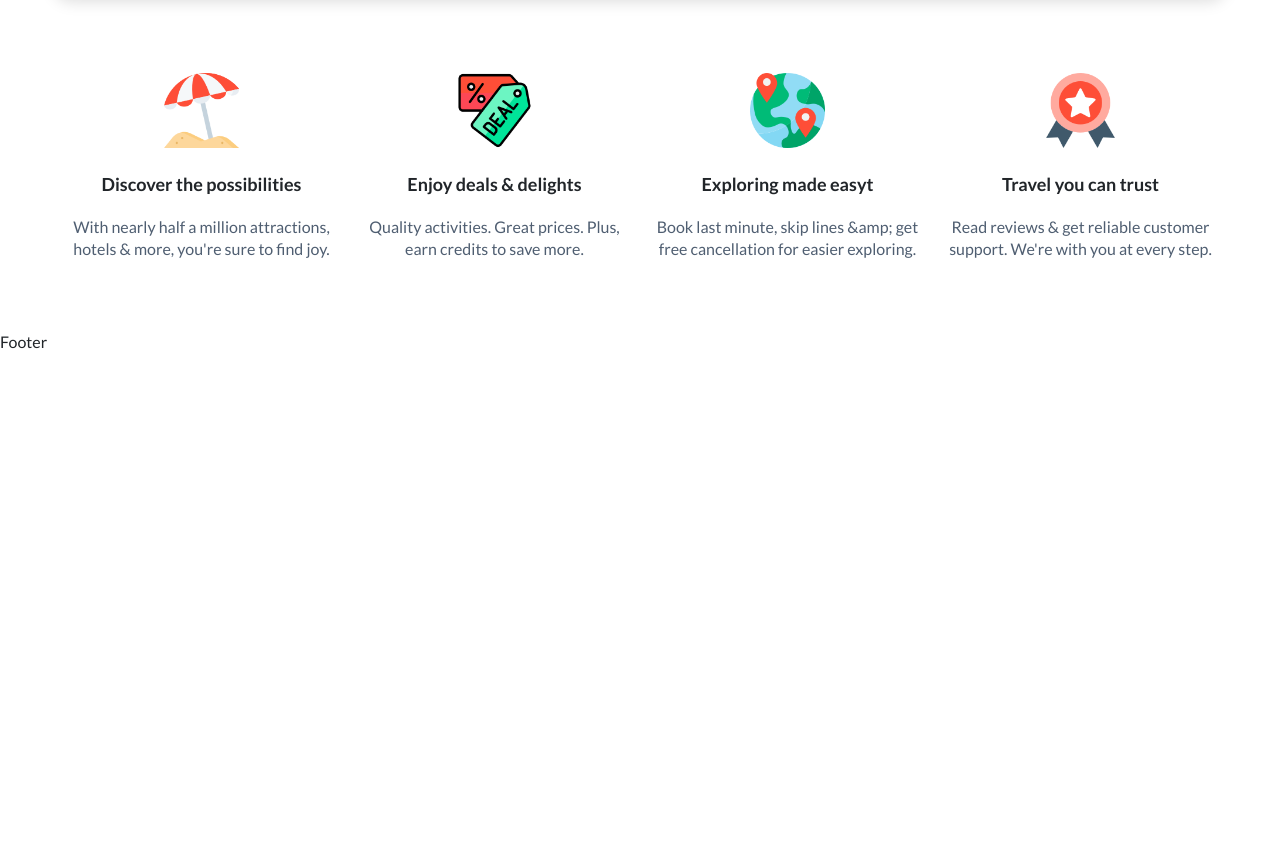
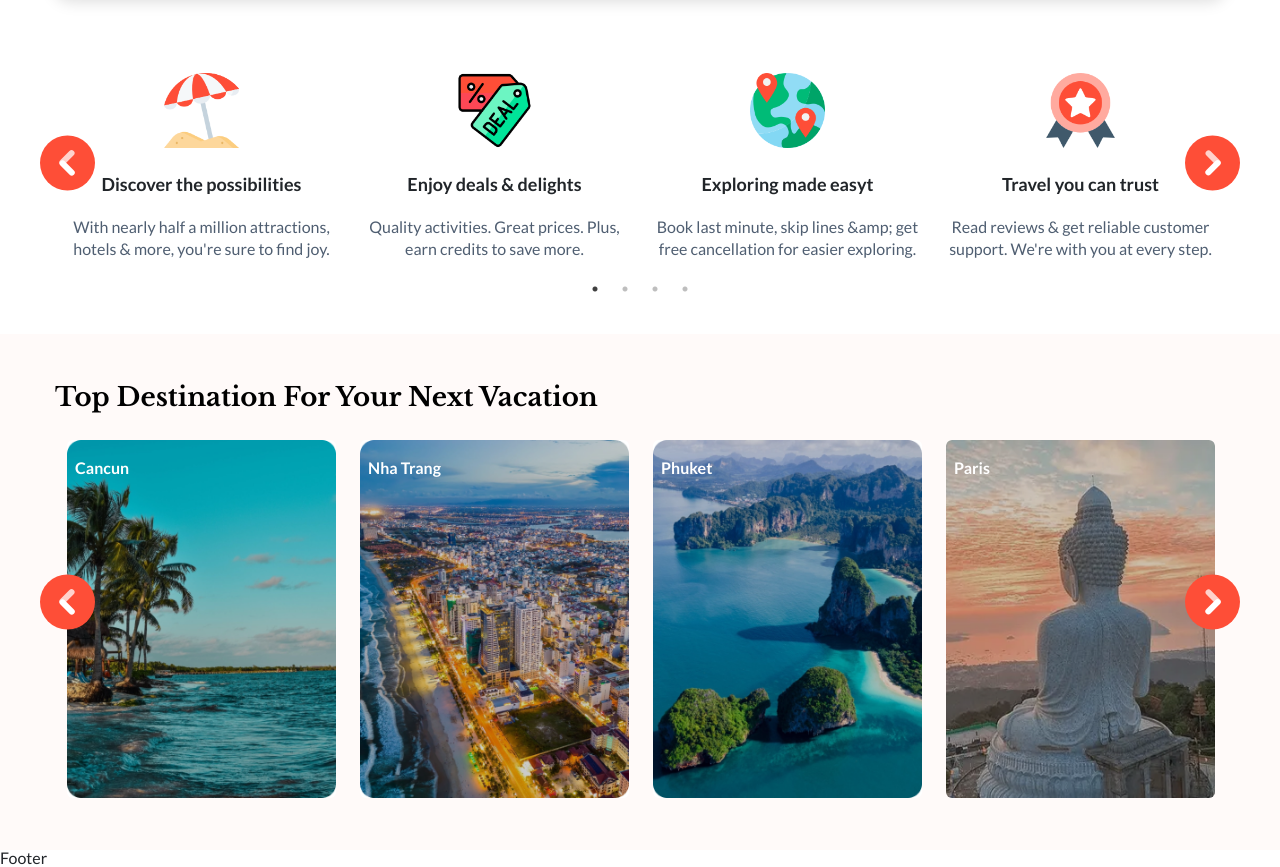
Before and after one commit to DARK-CODE1/Travel-Website, a React (Create React App) app: page / in a window 1280 px wide. Shown: the part 1000-1867 px from the top of the page. Before the commit the page ends 1351 px from the top, so only its background shows below. Built offline with nearby package versions, Linux system fonts and the light colour scheme.

Commit message:
complete tours section

```diff
--- a/src/App.css
+++ b/src/App.css
@@ -11,6 +11,99 @@
   font-weight: 500;
   border-radius: 4px;
 }
-.primaryBtn:hover{
+
+.primaryBtn:hover {
   transform: translateY(3px);
 }
+
+.main_heading {
+  margin-bottom: 30px;
+}
+
+.main_heading h1 {
+  font-size: var(--heading);
+  color: var(--black);
+  font-weight: bold;
+  font-family: var(--fontFamily1);
+}
+
+.slick-slider .slick-arrow {
+  z-index: 100;
+  position: absolute;
+  top: 45%;
+  width: 55px;
+  height: 55px;
+  display: block;
+  border-radius: 100%;
+  transition: box-shadow 0.3s;
+  background: var(--primaryClr);
+  opacity: 1;
+}
+
+.slick-slider .slick-arrow:hover {
+  box-shadow: 0 0 0 1rem rgba(255, 255, 255, 0.3);
+  background-color: var(--white);
+}
+
+.slick-slider .slick-arrow::after,
+.slick-slider .slick-arrow::before {
+  content: '';
+  position: absolute;
+  left: 43%;
+  background: var(--white);
+  width: 0.4rem;
+  min-width: 3px;
+  border-radius: 3px;
+  height: 34%;
+}
+
+.slick-slider .slick-arrow:hover {
+  background-color: var(--primaryClr);
+}
+.slick-slider .slick-arrow:focus {
+  background-color: var(--primaryClr);
+}
+
+.slick-slider .slick-prev {
+  left: -15px;
+}
+
+.slick-slider .slick-prev::before {
+  transform: rotate(45deg);
+  top: 24%;
+}
+
+.slick-slider .slick-prev::after {
+  transform: rotate(-45deg);
+  bottom: 24%;
+}
+
+.slick-slider .slick-next {
+  right: -15px;
+}
+
+.slick-slider .slick-next::before {
+  left: auto;
+  right: 43%;
+  transform: rotate(-45deg);
+  top: 24%;
+}
+
+.slick-slider .slick-next::after {
+  left: auto;
+  right: 43%;
+  transform: rotate(45deg);
+  bottom: 24%;
+}
+
+
+.slick-slider .slick-prev span,
+.slick-slider .slick-next span {
+  display: none;
+}
+
+@media only screen and (max-width: 600px) {
+  .slick-slider .slick-arrow {
+    display: none;
+  }
+}
--- a/src/components/AdvanceSearch/search.css
+++ b/src/components/AdvanceSearch/search.css
@@ -6,7 +6,7 @@
     position: relative;
     top: -70px;
     margin-bottom: -50px;
-    z-index: 999 !important;
+    z-index: 888 !important;
     display: flex;
     align-items: flex-end;
 }
--- a/src/components/Common/Header/Header.jsx
+++ b/src/components/Common/Header/Header.jsx
@@ -1,6 +1,6 @@
 import React, { useState } from 'react'
 import { useEffect } from 'react';
-import { Container, Nav, Navbar, NavDropdown, Offcanvas, Row } from "react-bootstrap";
+import { Container, Nav, Navbar, NavDropdown, Offcanvas } from "react-bootstrap";
 import { NavLink } from "react-router-dom";
 import "./header.css";
 
--- a/src/components/CustomDropdown/CustomDropdown.jsx
+++ b/src/components/CustomDropdown/CustomDropdown.jsx
@@ -31,7 +31,7 @@ const CustomDropdown = ({ label, options, onSelect }) => {
               (option) =>
                 !value || option.toLowerCase().startsWith(value.toLowerCase()),
             ).map((option, index) => (
-              <li>
+              <li key={index}>
                 <Dropdown.Item eventKey={option}>
                   {option}
                 </Dropdown.Item>
--- a/src/components/Features/Features.jsx
+++ b/src/components/Features/Features.jsx
@@ -11,13 +11,12 @@ import "slick-carousel/slick/slick-theme.css";
 
 const Features = () => {
   var settings = {
-    dots: false,
+    dots: true,
     infinite: true,
     autoplay: false,
     autoplaySpeed: 1500,
     slidesToShow: 4,
     slidesToScroll: 1,
-
     responsive: [
       {
         breakpoint: 1024,
--- a/src/pages/Home/Home.jsx
+++ b/src/pages/Home/Home.jsx
@@ -1,14 +1,100 @@
 import React from 'react'
 import Banner from '../../components/Banner/Banner'
-import AdvanceSearch from '../../components/AdvanceSearch/AdvanceSearch'
-import Features from '../../components/Features/Features'
+import AdvanceSearch from '../../components/AdvanceSearch/AdvanceSearch';
+import Features from '../../components/Features/Features';
+import { Card, Col, Container, Row } from 'react-bootstrap';
+import { destinationsData, popularsData } from "../../utils/data";
+import Slider from "react-slick";
+import "slick-carousel/slick/slick.css";
+import "slick-carousel/slick/slick-theme.css";
+import './home.css';
+
 
 const Home = () => {
+  var settings = {
+    dots: false,
+    infinite: true,
+    autoplay: true,
+    autoplaySpeed: 1500,
+    slidesToShow: 4,
+    slidesToScroll: 1,
+
+    responsive: [
+      {
+        breakpoint: 1024,
+        settings: {
+          slidesToShow: 4,
+          slidesToScroll: 1,
+          infinite: false,
+          dots: true,
+          autoplay: true,
+        },
+      },
+      {
+        breakpoint: 991,
+        settings: {
+          slidesToShow: 3,
+          slidesToScroll: 1,
+          infinite: false,
+          dots: true,
+        },
+      },
+      {
+        breakpoint: 600,
+        settings: {
+          slidesToShow: 2,
+          slidesToScroll: 2,
+          autoplay: true,
+          prevArrow: false,
+          nextArrow: false,
+        },
+      },
+      {
+        breakpoint: 480,
+        settings: {
+          slidesToShow: 1,
+          slidesToScroll: 1,
+          prevArrow: false,
+          nextArrow: false,
+        },
+      },
+    ],
+  };
+
   return (
     <>
       <Banner />
-      <AdvanceSearch/>
-      <Features/>
+      <AdvanceSearch />
+      <Features />
+      <section className="tours_section slick-slider">
+        <Container>
+          <Row>
+            <Col md='12'>
+              <div className="main_heading">
+                <h1> Top Destination For Your Next Vacation </h1>
+              </div>
+            </Col>
+          </Row>
+
+          <Row>
+            <Col md='12'>
+              <Slider {...settings}>
+                {destinationsData.map((destination, index) => {
+                  return (
+                    <div className="img-box">
+                      <Card key={index}>
+                        <Card.Img variant="top" src={destination.image} className='img-fluid' alt={destination.name} />
+                        <Card.Title>{destination.name}</Card.Title>
+                        <span className="tours">{destination.tours}</span>
+                      </Card>
+                    </div>
+                  )
+                })}
+              </Slider>
+            </Col>
+          </Row>
+        </Container>
+      </section>
     </>
   )
 }
--- a/src/pages/Home/home.css
+++ b/src/pages/Home/home.css
@@ -0,0 +1,64 @@
+.tours_section {
+    padding: 50px 0px;
+    background-color: var(--secondaryClr);
+}
+
+.tours_section .img-box {
+    padding: 0px 12px;
+}
+
+.tours_section .img-box .card {
+    border: none;
+    width: 100%;
+    overflow: hidden;
+    position: relative;
+}
+
+.tours_section .img-box .card a {
+    padding: 0;
+}
+
+.tours_section .img-box .card img {
+    transition: all 0.5s;
+    display: block;
+    filter: brightness(0.8);
+}
+
+.tours_section .img-box .card .card-title {
+    position: absolute;
+    top: 5%;
+    left: 3%;
+    font-size: 16px;
+    color: var(--white);
+    list-style: 18px;
+    font-weight: bold;
+    width: 100%;
+}
+
+.tours_section .img-box .card:hover {
+    transition: 0.3s ease-in;
+}
+
+.tours_section .img-box .card:hover img {
+    filter: brightness(1);
+    transform: scale(1.1);
+}
+
+.tours_section .img-box .card .tours {
+    position: absolute;
+    right: 5%;
+    bottom: 5%;
+    font-size: 16px;
+    color: var(--primaryClr);
+    line-height: 18px;
+    font-weight: 600;
+    padding: 6px 15px;
+    background-color: var(--white);
+    border-radius: 15px;
+    transform: translateX(120%);
+    transition: 0.3s ease-in;
+}
+
+.tours_section .img-box .card:hover .tours {
+    transform: translateX(0);
+}
```
